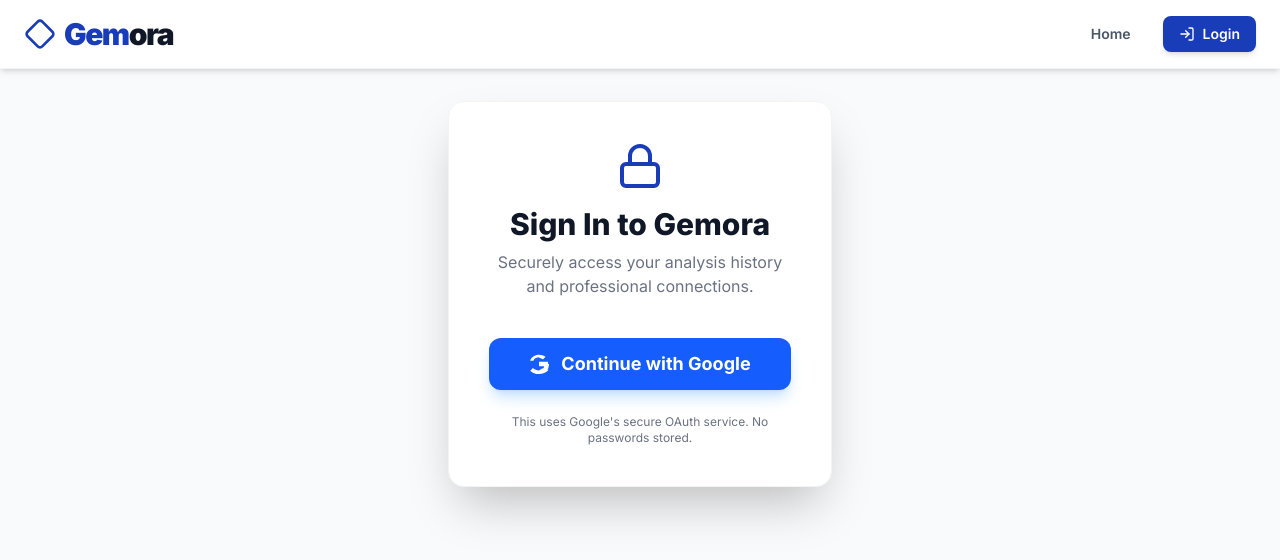
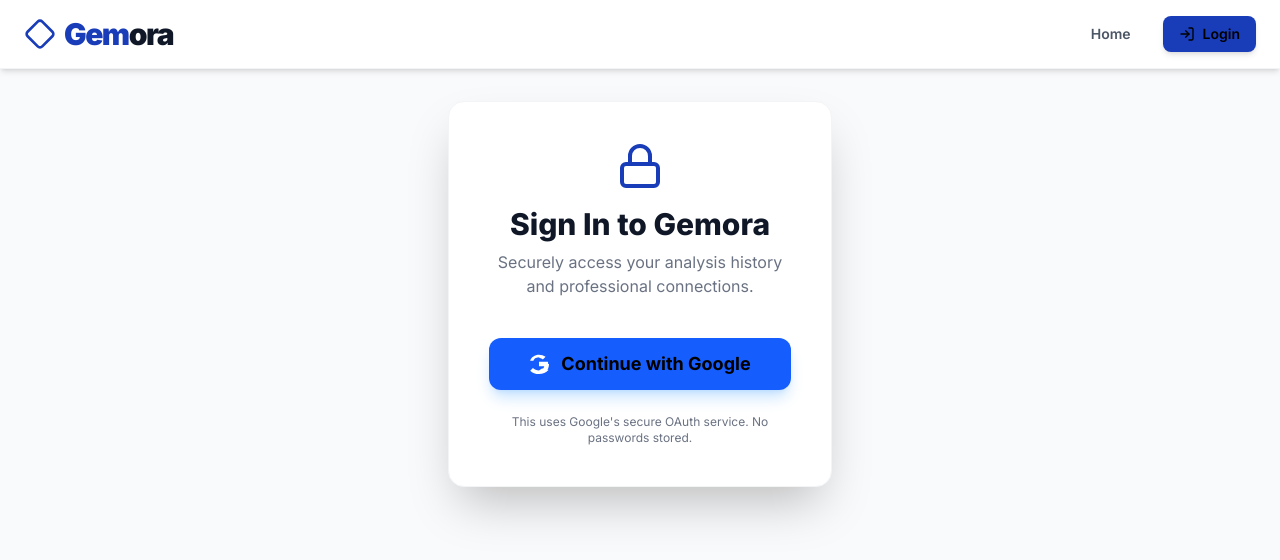
Before and after one commit to nngeek195/Gemora, a Next.js app: page /login in a window 1280 px wide. Shown: the top 560 px of the page. Built offline with nearby package versions, Linux system fonts and the light colour scheme; no server answers.

Commit message:
text black in remains

```diff
--- a/app/login/page.js
+++ b/app/login/page.js
@@ -171,7 +171,7 @@
                 {currentUser ? (
                     <button
                         onClick={handleLogout}
-                        className="py-2 px-4 rounded-lg text-sm font-semibold text-white bg-blue-600 hover:bg-blue-700 transition-colors flex items-center shadow-md"
+                        className="py-2 px-4 rounded-lg text-sm font-semibold text-black bg-blue-600 hover:bg-blue-700 transition-colors flex items-center shadow-md"
                         disabled={isLoading}
                     >
                         <LogOut className="w-4 h-4 inline mr-2" /> Logout
@@ -179,7 +179,7 @@
                 ) : (
                     <button
                         onClick={() => window.location.href = '/login'}
-                        className="py-2 px-4 rounded-lg text-sm font-semibold text-white bg-blue-800 transition-colors flex items-center shadow-md"
+                        className="py-2 px-4 rounded-lg text-sm font-semibold text-black bg-blue-800 transition-colors flex items-center shadow-md"
                         aria-current="page"
                     >
                         <LogIn className="w-4 h-4 inline mr-2" /> Login
@@ -238,7 +238,7 @@
                             <button
                                 onClick={handleGoogleSignIn}
                                 disabled={isSigningIn}
-                                className={`w-full py-3 px-4 rounded-xl text-lg font-bold text-white transition-all duration-300 shadow-lg flex items-center justify-center
+                                className={`w-full py-3 px-4 rounded-xl text-lg font-bold text-black transition-all duration-300 shadow-lg flex items-center justify-center
                                     ${isSigningIn ? 'bg-gray-500 cursor-wait' : 'bg-blue-600 hover:bg-blue-700 shadow-blue-300/50'}`}
                             >
                                 {isSigningIn ? (
--- a/app/page.jsx
+++ b/app/page.jsx
@@ -226,7 +226,7 @@
           <div className="text-center mt-12">
             <button
               onClick={() => window.location.href = '/providers'}
-              className="text-white py-3 px-8 rounded-full text-lg font-bold bg-gradient-to-r from-blue-600 to-blue-800 hover:from-blue-700 hover:to-blue-900 transition-all shadow-xl shadow-blue-300 flex items-center justify-center mx-auto transform hover:scale-105"
+              className="text-black py-3 px-8 rounded-full text-lg font-bold bg-gradient-to-r from-blue-600 to-blue-800 hover:from-blue-700 hover:to-blue-900 transition-all shadow-xl shadow-blue-300 flex items-center justify-center mx-auto transform hover:scale-105"
             >
               <MapPin className="w-5 h-5 mr-3" /> View All 20 Master Cutters →
             </button>
--- a/app/providers/page.js
+++ b/app/providers/page.js
@@ -73,7 +73,7 @@
             </div>
             <nav className="flex items-center space-x-3">
                 <button onClick={() => window.location.href = '/'} className={`py-2 px-3 rounded-lg text-sm font-medium transition-colors text-gray-600 hover:bg-gray-50`}>Home</button>
-                <button className="text-white py-2 px-4 rounded-lg text-sm font-bold bg-gradient-to-r from-yellow-600 to-amber-500 shadow-lg flex items-center">
+                <button className="text-black py-2 px-4 rounded-lg text-sm font-bold bg-gradient-to-r from-yellow-600 to-amber-500 shadow-lg flex items-center">
                     <Users className="w-4 h-4 inline mr-1" /> Service Providers
                 </button>
                 <button onClick={() => window.location.href = '/login'} className="py-2 px-3 rounded-lg text-sm font-medium text-black bg-accent hover:bg-[#5cb9ff] transition-colors flex items-center">
```
